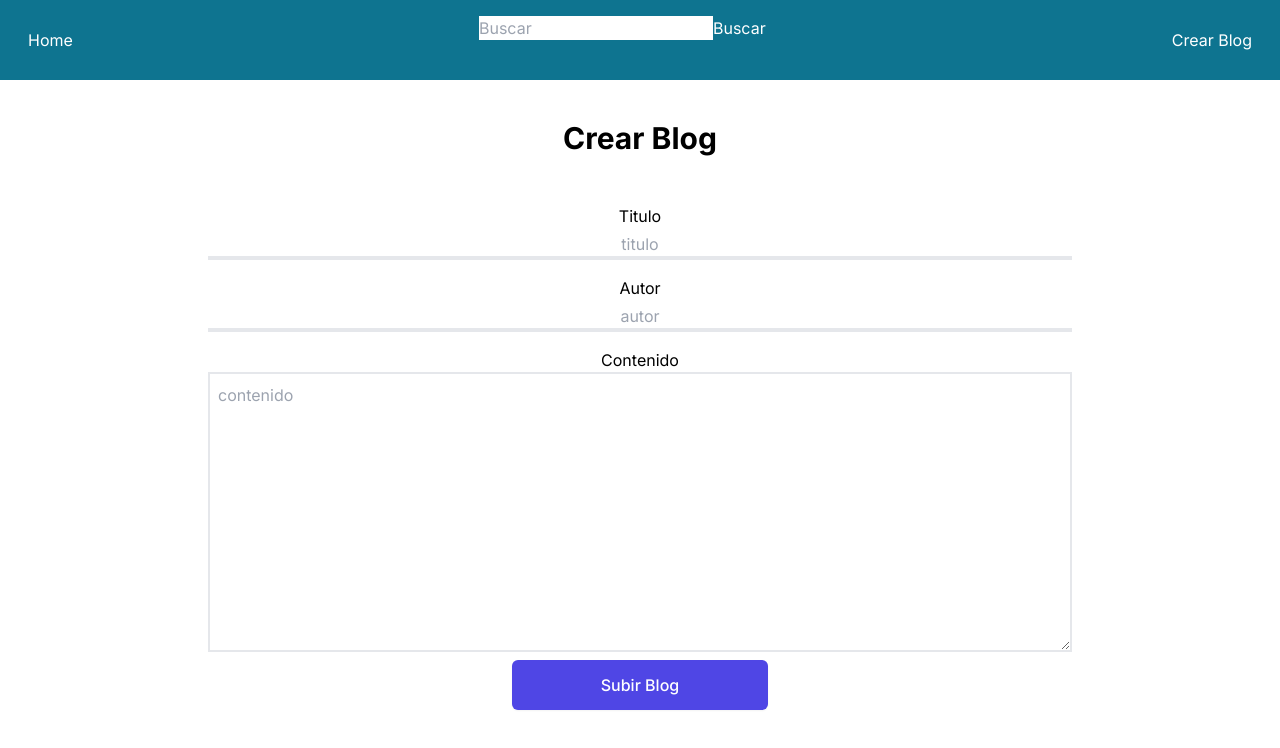
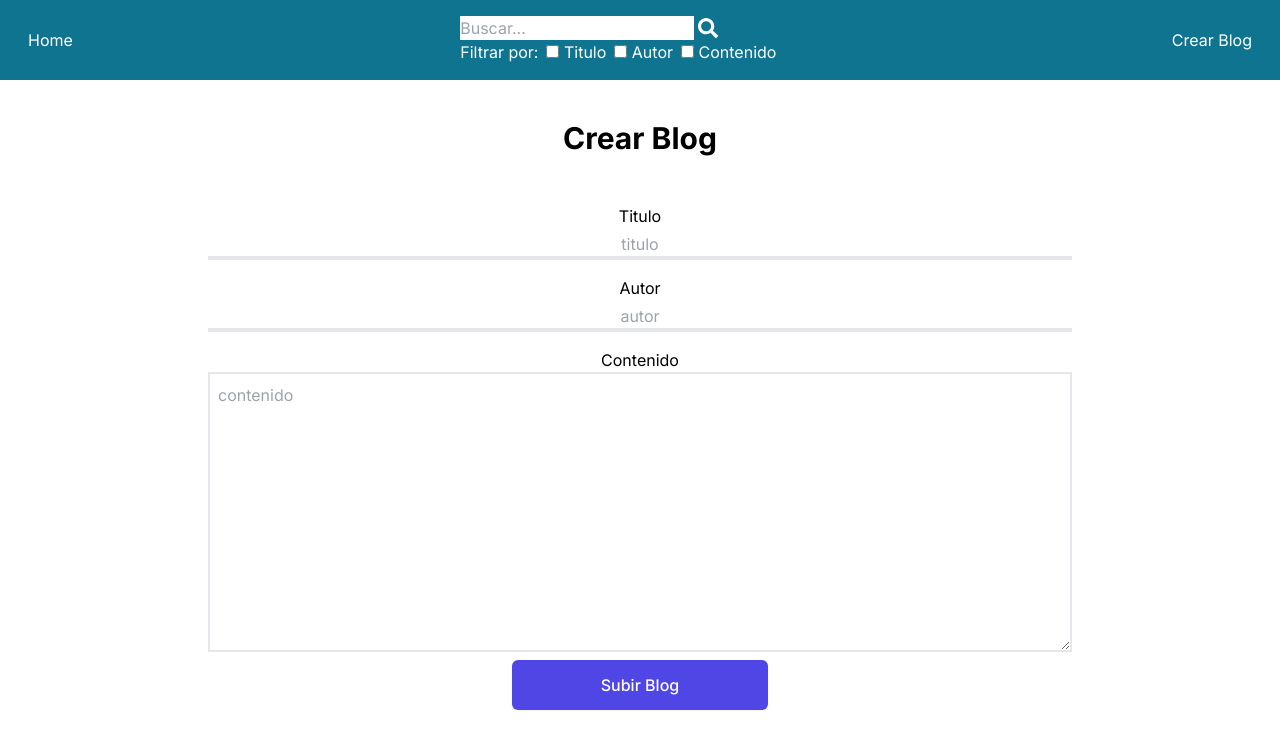
Before and after one commit to tcmatias93/blog-internet, a Next.js app: page /registerBlog in a window 1280 px wide. Shown: the top 748 px of the page. Built offline with nearby package versions, Linux system fonts and the light colour scheme.

Commit message:
Ultimos cambios no pude hacer funcionar el buscador

```diff
--- a/package.json
+++ b/package.json
@@ -12,7 +12,8 @@
     "mongoose": "^8.1.1",
     "next": "14.1.0",
     "react": "^18",
-    "react-dom": "^18"
+    "react-dom": "^18",
+    "react-icons": "^5.0.1"
   },
   "devDependencies": {
     "@types/node": "^20",
--- a/src/app/registerBlog/page.tsx
+++ b/src/app/registerBlog/page.tsx
@@ -11,7 +11,7 @@ export default function RegisterBlog() {
 
   const router = useRouter()
 
-  async function handleSubmit(e) {
+  async function handleSubmit(e: React.FormEvent) {
     e.preventDefault()
 
     if (!title || !author || !description) {
--- a/src/components/Search.tsx
+++ b/src/components/Search.tsx
@@ -1,10 +1,33 @@
+'use client'
+import { useState } from "react";
+import { FaSearch } from "react-icons/fa";
+
 export default function Search() {
+  const [search, setSearch] = useState('')
+  const [title, setTitle] = useState('')
+  const [author, setAuthor] = useState('')
+  const [description, setDescription] = useState('')
+
+
+  function handleSearch(e: React.FormEvent) {
+    e.preventDefault();
+    alert(search)
+  }
+
   return (
     <div>
-      <form>
-
-        <input type="text" placeholder="Buscar" />
-        <button>Buscar</button>
+      <form onSubmit={handleSearch}>
+        <div className="flex items-center">
+          <input type="text" placeholder="Buscar..." value={search}
+            onChange={(e) => setSearch(e.target.value)} className="text-black" />
+          <button className=" text-white font-bold text-xl ml-1" type="submit"><FaSearch /></button>
+        </div>
+        <div>
+          <label className=" pr-2">Filtrar por:</label>
+          <label className=" pr-2"><input type="checkbox" id="title" value="title" className=" pr-2" /> Titulo</label>
+          <label className=" pr-2"><input type="checkbox" id="author" value="author" className=" pr-2" /> Autor</label>
+          <label className=" pr-2"><input type="checkbox" id="description" value="description" className=" pr-2" /> Contenido</label>
+        </div>
       </form>
     </div>
   )
```
Also changed, not shown: 2 other files (tests, documents, lock files or other folders).
